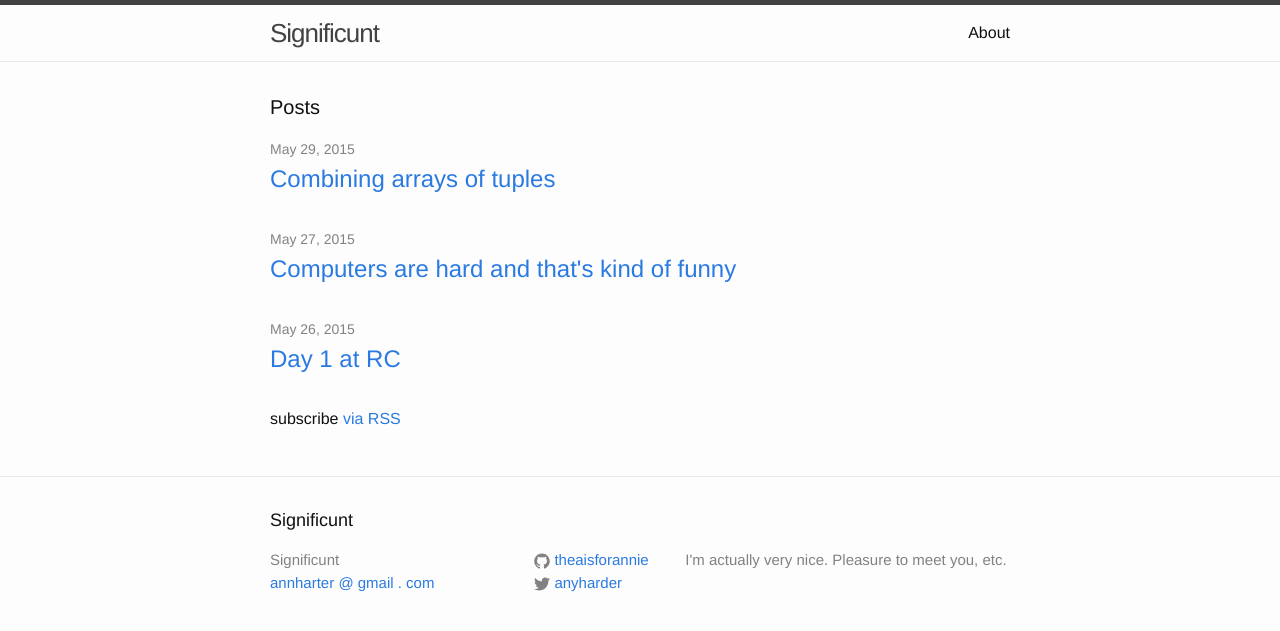
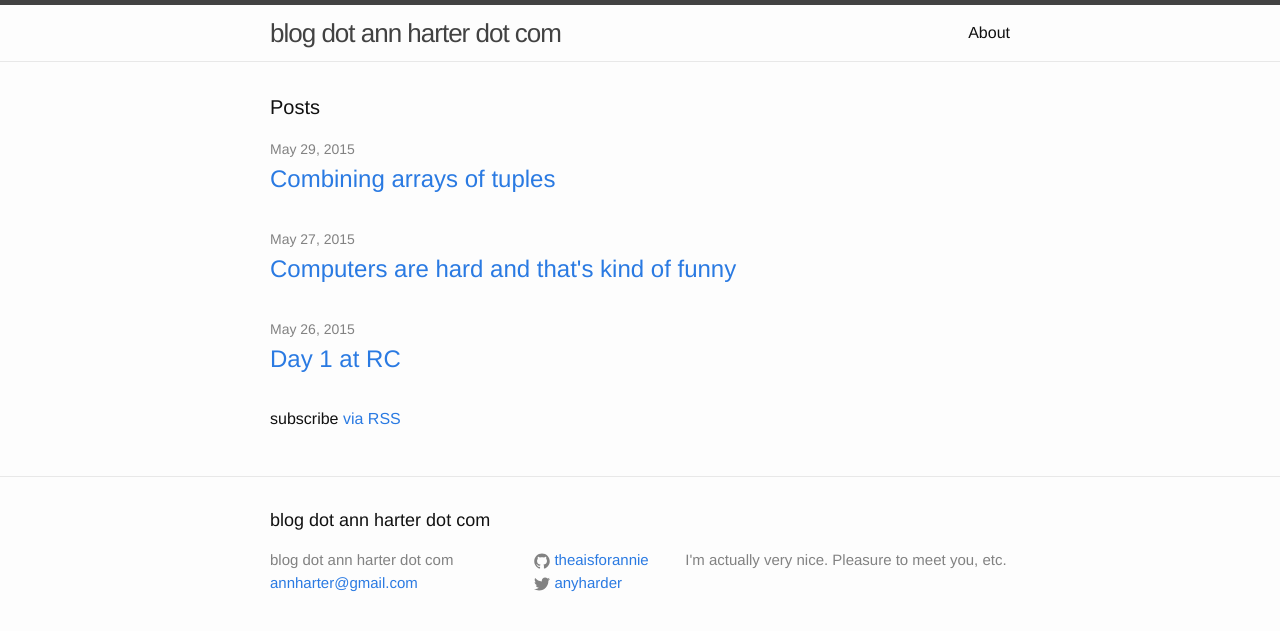
Before and after one commit to theaisforannie/theaisforannie.github.io, a Jekyll site: the page built from index.html, in a window 1280 px wide. Shown: the top 631 px of the page. Built offline with Jekyll 4.4.1, drawn with Linux system fonts in a browser that asks for light colours.

Commit message:
changed site title etc

```diff
--- a/_config.yml
+++ b/_config.yml
@@ -1,10 +1,10 @@
 # Site settings
-title: Significunt
-email: annharter @ gmail . com
+title: blog dot ann harter dot com
+email: annharter@gmail.com
 description: > # this means to ignore newlines until "baseurl:"
   I'm actually very nice. Pleasure to meet you, etc.
 baseurl: "" # the subpath of your site, e.g. /blog/
-url: "http://www.significunt.com" # the base hostname & protocol for your site
+url: "http://blog.annharter.com" # the base hostname & protocol for your site
 twitter_username: anyharder
 github_username:  theaisforannie
 
```
